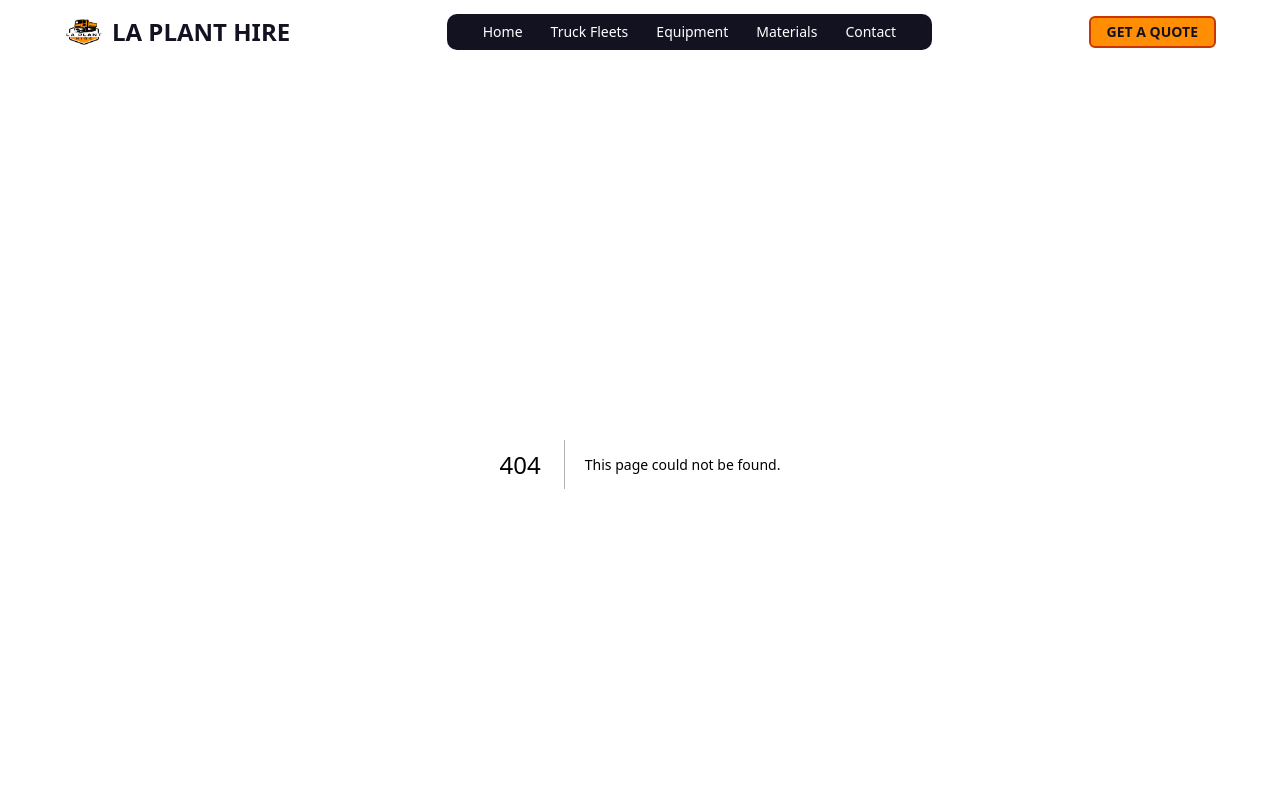
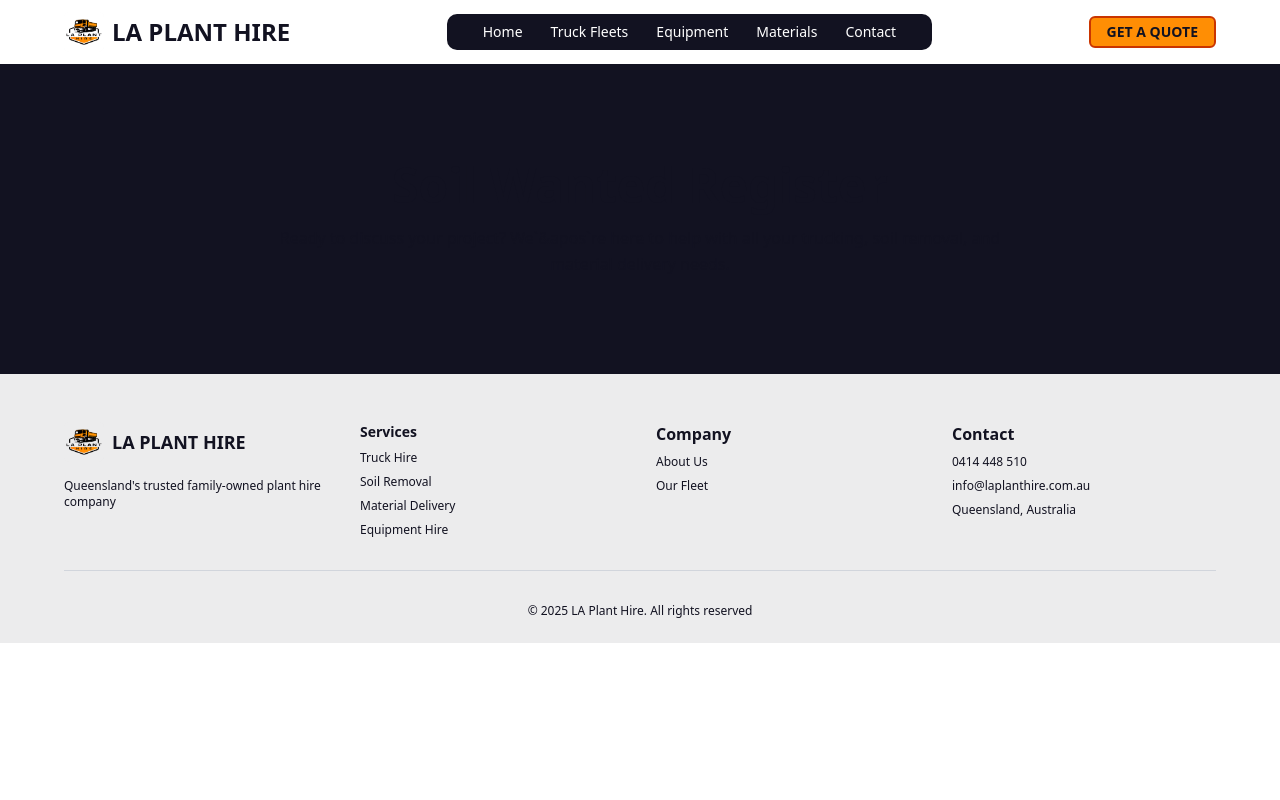
Before and after one commit to Rahul-Mallik-CSE/La-Plant-Hire, a Next.js app: page /contact in a window 1280 px wide. Before the commit this address had no page. Shown: the top 800 px of the page. Built offline with nearby package versions, Linux system fonts and the light colour scheme.

Commit message:
feat: update MaterialPage and Navbar links for improved navigation and content accuracy

```diff
--- /dev/null
+++ b/src/app/contact/page.tsx
@@ -0,0 +1,19 @@
+/** @format */
+
+import CommonHero from "@/components/Common/CommonHero";
+import React from "react";
+
+const ContactPage = () => {
+  return (
+    <div>
+      {/* hero section */}
+      <CommonHero
+        title="Soil Wanted Register"
+        description="Ready to discuss your project? We`&apos`re here to help with all your trucking, soil removal, and material delivery needs."
+        bgColor="bg-[#121221]"
+      />
+    </div>
+  );
+};
+
+export default ContactPage;
--- a/src/app/materials/page.tsx
+++ b/src/app/materials/page.tsx
@@ -8,9 +8,9 @@ const MaterialPage = () => {
     <div>
       {/* hero section */}
       <CommonHero
-        title="Our fleets of 10+ trucks"
-        description="Professional grade trucks for every hauling need. From single body trucks to heavy-duty truck and dog combinations, we have the right vehicle for your project."
-        bgColor="bg-background2"
+        title="Materials We Supply"
+        description="Sand, Gravel, Recycled Concrete, and Soil for All Your Projects."
+        bgColor="bg-[#1E1614]"
       />
     </div>
   );
--- a/src/components/common/navbar.tsx
+++ b/src/components/common/navbar.tsx
@@ -52,13 +52,13 @@ export default function Navbar() {
             Equipment
           </Link>
           <Link
-            href="#"
+            href="/materials"
             className="text-white text-sm font-medium px-1 lg:px-3 py-1 hover:bg-primary/80 rounded-full transition"
           >
             Materials
           </Link>
           <Link
-            href="#"
+            href="/contact"
             className="text-white text-sm font-medium px-1 lg:px-3 py-1 hover:bg-primary/80 rounded-full transition"
           >
             Contact
@@ -97,12 +97,12 @@ export default function Navbar() {
                 </Link>
               </DropdownMenuItem>
               <DropdownMenuItem asChild className="focus:bg-primary py-1">
-                <Link href="#" className="w-full">
+                <Link href="/materials" className="w-full">
                   Materials
                 </Link>
               </DropdownMenuItem>
               <DropdownMenuItem asChild className="focus:bg-primary py-1">
-                <Link href="#" className="w-full">
+                <Link href="/contact" className="w-full">
                   Contact
                 </Link>
               </DropdownMenuItem>
```
